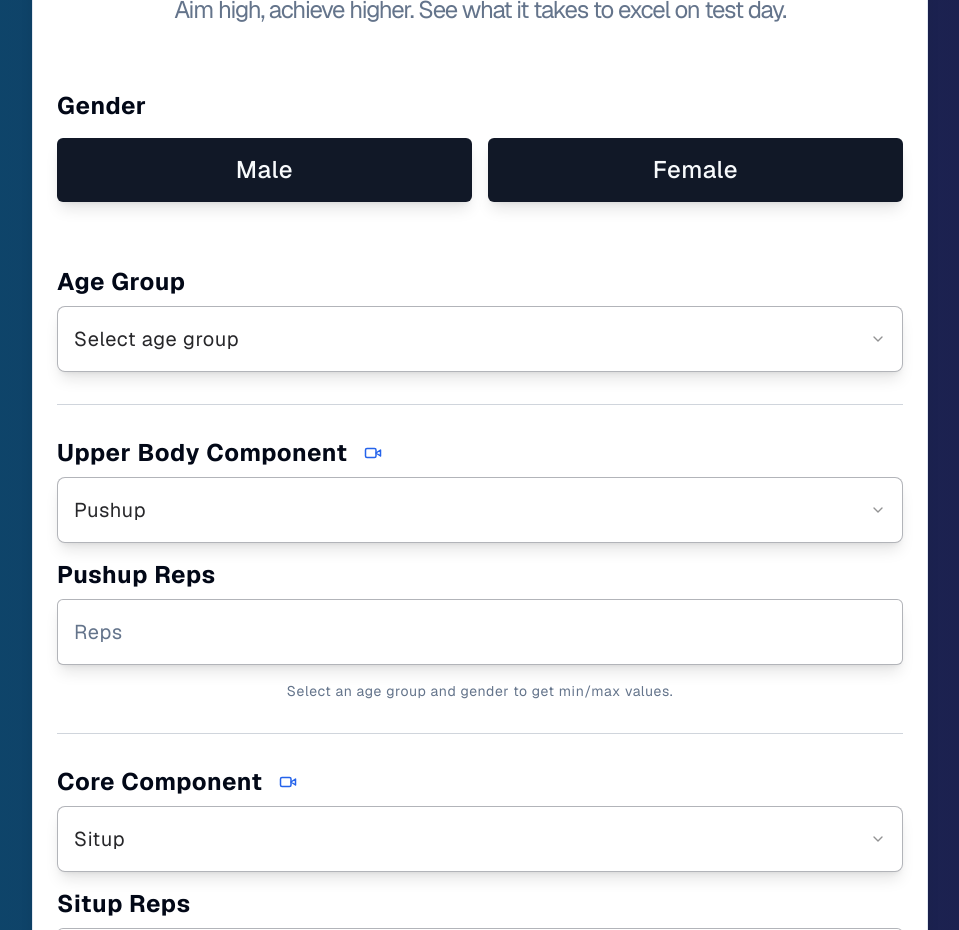
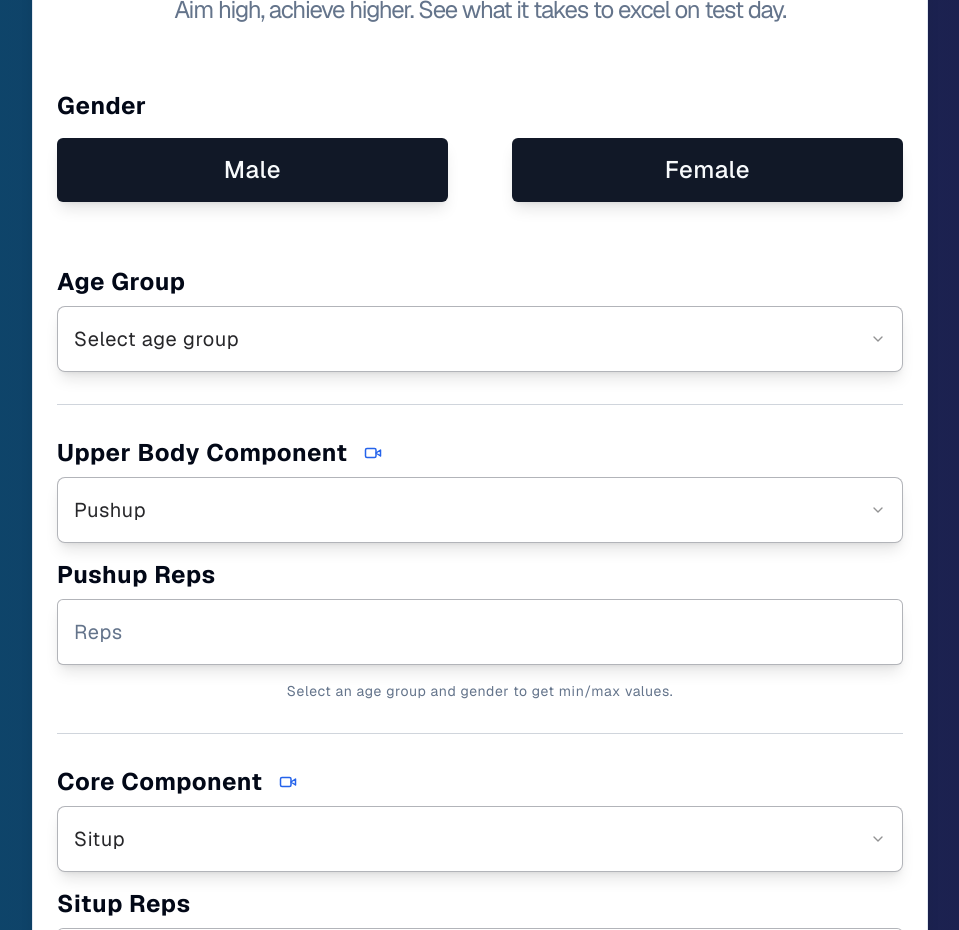
Before and after one commit to ronnieima/usaf-pt-calculator, a Next.js app: page / in a window 1280 px wide. Shown: the part 900-1830 px from the top of the page, without its empty margins (160-1119 px from the left). Built offline with nearby package versions, Linux system fonts and the light colour scheme; what next-cloudinary would draw is missing.

Commit message:
ui tweaks

```diff
--- a/src/components/(form)/(controls)/DurationPicker.tsx
+++ b/src/components/(form)/(controls)/DurationPicker.tsx
@@ -13,6 +13,7 @@ const DurationPicker = ({
   const [seconds, setSeconds] = useState<number>(0);
 
   const { setValue } = useFormContext();
+
   useEffect(() => {
     const totalSeconds = minutes * 60 + seconds;
     setValue(`${componentValue}Input`, totalSeconds);
@@ -42,7 +43,7 @@ const DurationPicker = ({
           id="minutes"
           type="number"
           className=" rounded-md border border-gray-300 text-center shadow-md focus:outline-black"
-          max={60}
+          max={59}
           maxLength={2}
           min={0}
           value={minutes?.toString().padStart(2, '0')}
@@ -60,7 +61,7 @@ const DurationPicker = ({
           type="number"
           className="rounded-md border border-gray-300 px-3 text-center shadow-md focus:outline-black"
           maxLength={2}
-          max={60}
+          max={59}
           min={0}
           value={seconds?.toString().padStart(2, '0')}
           onChange={handleSecondsChange}
--- a/src/components/(form)/(controls)/ExerciseInput.tsx
+++ b/src/components/(form)/(controls)/ExerciseInput.tsx
@@ -92,6 +92,8 @@ const ExerciseInput = ({ exercise }: { exercise: Exercise }) => {
                     type="number"
                     {...field}
                   />
+
+                  {/* If HAMR is selected, it converts the inputted reps into level and shuttle and displays it on the input*/}
                   <span className="absolute right-16 top-[3.2rem] text-sm">
                     {selectedExercise === '20_meter_hamr_shuttle' &&
                       watch('cardioInput') !== '' &&
--- a/src/components/(form)/(controls)/GenderRadioButtons.tsx
+++ b/src/components/(form)/(controls)/GenderRadioButtons.tsx
@@ -33,7 +33,7 @@ function GenderRadioButtons() {
               onValueChange={field.onChange}
               {...field}
             >
-              <section className="grid gap-4 text-center sm:grid-cols-2">
+              <section className="grid gap-16 text-center sm:grid-cols-2">
                 {genders.map((gender) => {
                   return (
                     <FormItem key={gender}>
@@ -46,7 +46,7 @@ function GenderRadioButtons() {
                       <Button
                         aria-label={gender}
                         asChild
-                        className="active:bg-primary/70 w-full bg-gray-900 py-8 text-2xl  shadow-lg transition-all duration-300 hover:scale-[1.01] hover:cursor-pointer active:translate-y-1 peer-aria-checked:scale-105  peer-aria-checked:bg-blue-700
+                        className="active:bg-primary/70 w-full bg-gray-900 py-8 text-2xl  shadow-lg transition-all duration-300 hover:scale-[1.01] hover:cursor-pointer active:translate-y-1 peer-aria-checked:scale-[1.02]  peer-aria-checked:bg-blue-700
                         peer-aria-checked:ring-2 peer-aria-checked:ring-blue-950/70"
                       >
                         <FormLabel>{capitalizeFirstLetter(gender)}</FormLabel>
```
Also changed, not shown: src/components/(form)/MainForm.tsx (+5 -8 lines).
